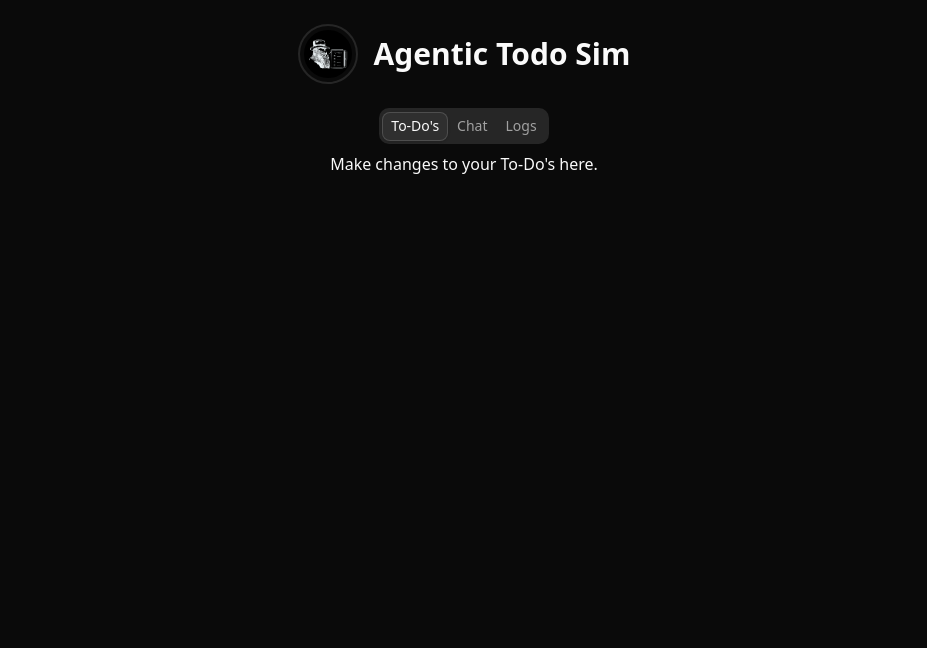
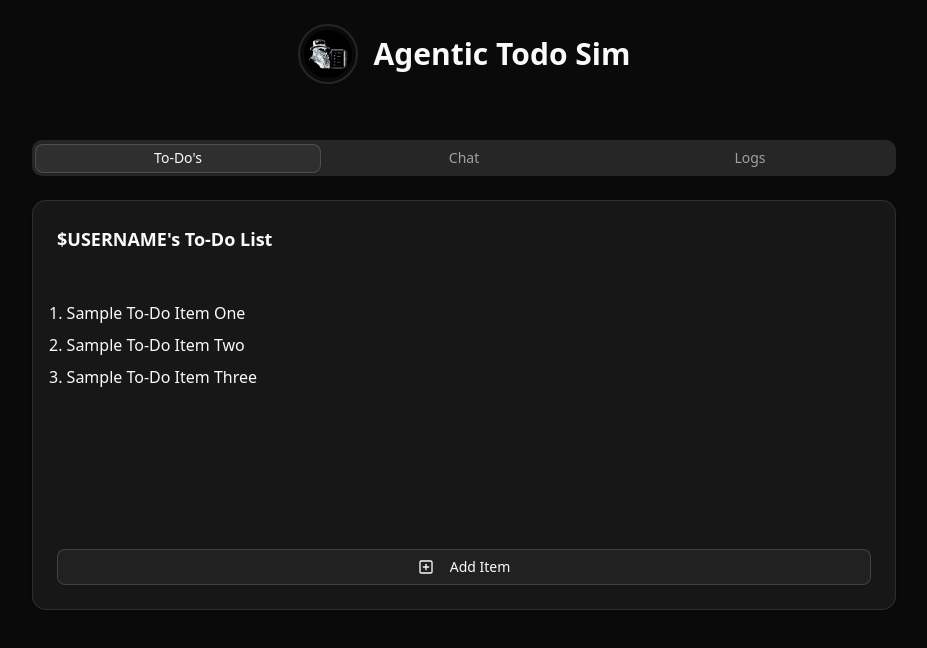
Before and after one commit to Kei07R/agentic-todo-sim, a Next.js app: page /chat in a window 1280 px wide. Shown: the top 648 px of the page, without its empty margins (176-1103 px from the left). Built offline with nearby package versions, Linux system fonts and the light colour scheme.

Commit message:
Feat: Created basic structure of the chat page

```diff
--- a/package.json
+++ b/package.json
@@ -9,6 +9,8 @@
     "lint": "eslint"
   },
   "dependencies": {
+    "@radix-ui/react-avatar": "^1.1.10",
+    "@radix-ui/react-scroll-area": "^1.2.10",
     "@radix-ui/react-slot": "^1.2.3",
     "@radix-ui/react-tabs": "^1.1.13",
     "class-variance-authority": "^0.7.1",
--- /dev/null
+++ b/src/app/api/todo/route.js
@@ -0,0 +1 @@
+// API's for Modifying the Todo List
--- a/src/app/chat/page.jsx
+++ b/src/app/chat/page.jsx
@@ -1,38 +1,47 @@
 "use client";
 import {
   Card,
-  CardAction,
   CardContent,
-  CardDescription,
   CardFooter,
   CardHeader,
   CardTitle,
 } from "@/components/ui/card";
+import { ScrollArea } from "@/components/ui/scroll-area";
+import { Button } from "@/components/ui/button";
+import { Input } from "@/components/ui/input";
 import { Tabs, TabsContent, TabsList, TabsTrigger } from "@/components/ui/tabs";
+import { RefreshCcw, SendHorizontal, SquarePlus } from "lucide-react";
+import Todo from "@/customComponents/Todo";
+import Chat from "@/customComponents/Chat";
+import Logs from "@/customComponents/Logs";
 
-const Chat = () => {
+const ChatPage = () => {
   return (
-    <>
-      <div className="flex items-center justify-center">
-        <Tabs defaultValue="To-Do's" className="items-center w-[400px]">
-          <TabsList>
+    <div className="max-w-4xl mx-auto px-4 py-8">
+      <Tabs defaultValue="To-Do's" className="space-y-4">
+        <TabsList className="grid grid-cols-3 w-full">
           <TabsTrigger value="To-Do's">To-Do's</TabsTrigger>
           <TabsTrigger value="Chat">Chat</TabsTrigger>
           <TabsTrigger value="Logs">Logs</TabsTrigger>
         </TabsList>
+
+        {/* To-Do Tab */}
         <TabsContent value="To-Do's">
-            Make changes to your To-Do's here.
+          <Todo />
         </TabsContent>
+
+        {/* Chat Tab */}
         <TabsContent value="Chat">
-            Chat here
+          <Chat />
         </TabsContent>
+
+        {/* Logs Tab */}
         <TabsContent value="Logs">
-            View your logs here.
+          <Logs />
         </TabsContent>
       </Tabs>
     </div>
-    </>
   );
 };
 
-export default Chat;
+export default ChatPage;
--- /dev/null
+++ b/src/components/ui/avatar.jsx
@@ -0,0 +1,47 @@
+"use client"
+
+import * as React from "react"
+import * as AvatarPrimitive from "@radix-ui/react-avatar"
+
+import { cn } from "@/lib/utils"
+
+function Avatar({
+  className,
+  ...props
+}) {
+  return (
+    <AvatarPrimitive.Root
+      data-slot="avatar"
+      className={cn("relative flex size-8 shrink-0 overflow-hidden rounded-full", className)}
+      {...props} />
+  );
+}
+
+function AvatarImage({
+  className,
+  ...props
+}) {
+  return (
+    <AvatarPrimitive.Image
+      data-slot="avatar-image"
+      className={cn("aspect-square size-full", className)}
+      {...props} />
+  );
+}
+
+function AvatarFallback({
+  className,
+  ...props
+}) {
+  return (
+    <AvatarPrimitive.Fallback
+      data-slot="avatar-fallback"
+      className={cn(
+        "bg-muted flex size-full items-center justify-center rounded-full",
+        className
+      )}
+      {...props} />
+  );
+}
+
+export { Avatar, AvatarImage, AvatarFallback }
--- /dev/null
+++ b/src/components/ui/scroll-area.jsx
@@ -0,0 +1,51 @@
+"use client"
+
+import * as React from "react"
+import * as ScrollAreaPrimitive from "@radix-ui/react-scroll-area"
+
+import { cn } from "@/lib/utils"
+
+function ScrollArea({
+  className,
+  children,
+  ...props
+}) {
+  return (
+    <ScrollAreaPrimitive.Root data-slot="scroll-area" className={cn("relative", className)} {...props}>
+      <ScrollAreaPrimitive.Viewport
+        data-slot="scroll-area-viewport"
+        className="focus-visible:ring-ring/50 size-full rounded-[inherit] transition-[color,box-shadow] outline-none focus-visible:ring-[3px] focus-visible:outline-1">
+        {children}
+      </ScrollAreaPrimitive.Viewport>
+      <ScrollBar />
+      <ScrollAreaPrimitive.Corner />
+    </ScrollAreaPrimitive.Root>
+  );
+}
+
+function ScrollBar({
+  className,
+  orientation = "vertical",
+  ...props
+}) {
+  return (
+    <ScrollAreaPrimitive.ScrollAreaScrollbar
+      data-slot="scroll-area-scrollbar"
+      orientation={orientation}
+      className={cn(
+        "flex touch-none p-px transition-colors select-none",
+        orientation === "vertical" &&
+          "h-full w-2.5 border-l border-l-transparent",
+        orientation === "horizontal" &&
+          "h-2.5 flex-col border-t border-t-transparent",
+        className
+      )}
+      {...props}>
+      <ScrollAreaPrimitive.ScrollAreaThumb
+        data-slot="scroll-area-thumb"
+        className="bg-border relative flex-1 rounded-full" />
+    </ScrollAreaPrimitive.ScrollAreaScrollbar>
+  );
+}
+
+export { ScrollArea, ScrollBar }
--- /dev/null
+++ b/src/customComponents/Chat.jsx
@@ -0,0 +1,45 @@
+"use client";
+import {
+  Card,
+  CardContent,
+  CardFooter,
+  CardHeader,
+  CardTitle,
+} from "@/components/ui/card";
+import { ScrollArea } from "@/components/ui/scroll-area";
+import { Button } from "@/components/ui/button";
+import { Input } from "@/components/ui/input";
+import { SendHorizontal } from "lucide-react";
+
+const Chat = () => {
+  return (
+    <div>
+      <Card className="w-full">
+        <CardHeader>
+          <CardTitle className="text-lg font-semibold">
+            $USERNAME's Chat
+          </CardTitle>
+        </CardHeader>
+        <CardContent className="h-60 p-0">
+          <ScrollArea className="h-full w-full p-4 flex flex-col space-y-2">
+            <ul className="space-y-2">
+              <li>Sample Chat Message One</li>
+              <li>Sample Chat Message Two</li>
+              <li>Sample Chat Message Three</li>
+            </ul>
+          </ScrollArea>
+        </CardContent>
+        <CardFooter>
+          <form className="flex w-full space-x-2">
+            <Input className="flex-1" placeholder="Type your message here..." />
+            <Button type="submit" variant="outline">
+              <SendHorizontal className="h-4 w-4" />
+            </Button>
+          </form>
+        </CardFooter>
+      </Card>
+    </div>
+  );
+};
+
+export default Chat;
--- /dev/null
+++ b/src/customComponents/Logs.jsx
@@ -0,0 +1,41 @@
+"use client";
+import {
+  Card,
+  CardContent,
+  CardFooter,
+  CardHeader,
+  CardTitle,
+} from "@/components/ui/card";
+import { ScrollArea } from "@/components/ui/scroll-area";
+import { Button } from "@/components/ui/button";
+import { RefreshCcw } from "lucide-react";
+
+const Logs = () => {
+  return (
+    <div>
+      <Card className="w-full">
+        <CardHeader>
+          <CardTitle className="text-lg font-semibold">
+            $USERNAME's Logs
+          </CardTitle>
+        </CardHeader>
+        <CardContent className="h-60 p-0">
+          <ScrollArea className="h-full w-full p-4">
+            <ul className="space-y-2 list-decimal list-inside">
+              <li>Sample Log Entry One</li>
+              <li>Sample Log Entry Two</li>
+              <li>Sample Log Entry Three</li>
+            </ul>
+          </ScrollArea>
+        </CardContent>
+        <CardFooter>
+          <Button variant="outline" className="w-full justify-center">
+            <RefreshCcw className="mr-2 h-4 w-4" /> Refresh Logs
+          </Button>
+        </CardFooter>
+      </Card>
+    </div>
+  );
+};
+
+export default Logs;
--- /dev/null
+++ b/src/customComponents/Todo.jsx
@@ -0,0 +1,41 @@
+"use client";
+import {
+  Card,
+  CardContent,
+  CardFooter,
+  CardHeader,
+  CardTitle,
+} from "@/components/ui/card";
+import { ScrollArea } from "@/components/ui/scroll-area";
+import { Button } from "@/components/ui/button";
+import { SquarePlus } from "lucide-react";
+
+const Todo = () => {
+  return (
+    <div>
+      <Card className="w-full">
+        <CardHeader>
+          <CardTitle className="text-lg font-semibold">
+            $USERNAME's To-Do List
+          </CardTitle>
+        </CardHeader>
+        <CardContent className="h-60 p-0">
+          <ScrollArea className="h-full w-full p-4">
+            <ul className="space-y-2 list-decimal list-inside">
+              <li>Sample To-Do Item One</li>
+              <li>Sample To-Do Item Two</li>
+              <li>Sample To-Do Item Three</li>
+            </ul>
+          </ScrollArea>
+        </CardContent>
+        <CardFooter>
+          <Button variant="outline" className="w-full justify-center">
+            <SquarePlus className="mr-2 h-4 w-4" /> Add Item
+          </Button>
+        </CardFooter>
+      </Card>
+    </div>
+  );
+};
+
+export default Todo;
```
Also changed, not shown: 1 other file (tests, documents, lock files or other folders). Lines whose indentation alone changed are shown as unchanged.
